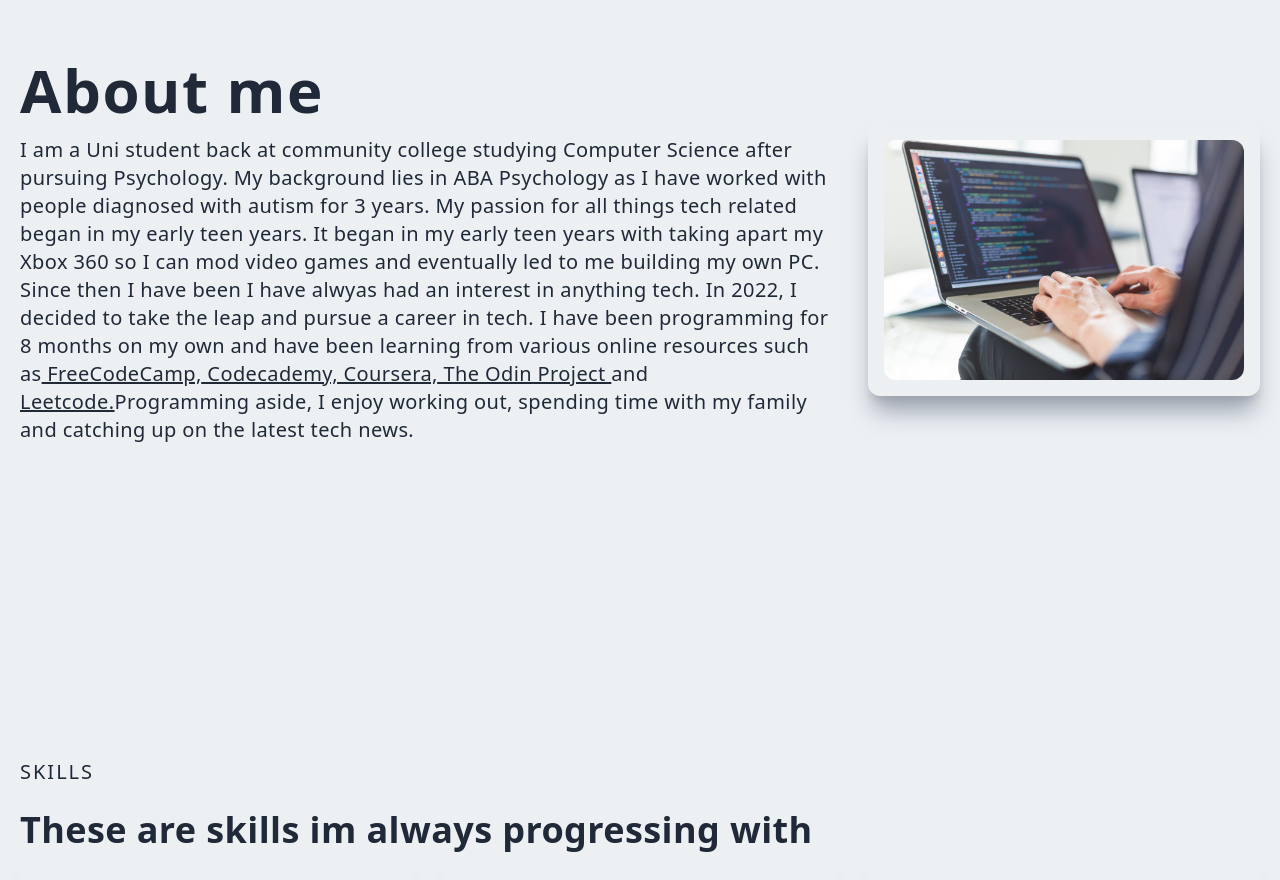
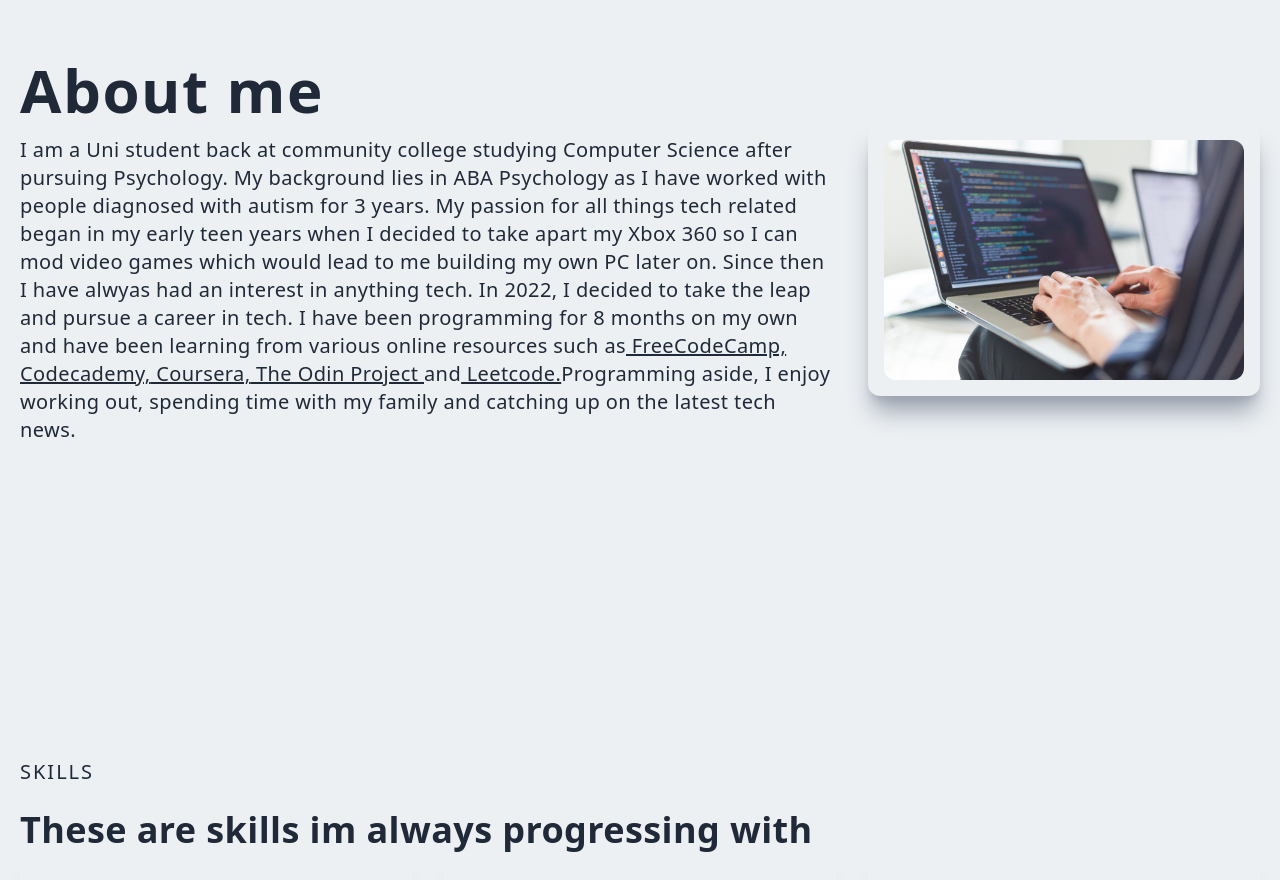
Before and after one commit to avilla212/website-, a Next.js app: page / in a window 1280 px wide. Shown: the part 940-1820 px from the top of the page. Built offline with nearby package versions, Linux system fonts and the light colour scheme.

Commit message:
moreeee grammatical changes

```diff
--- a/components/About.jsx
+++ b/components/About.jsx
@@ -13,9 +13,9 @@ const About = ({image}) => {
                 <p className='py-4 text-xl'>
                   I am a Uni student back at community college studying Computer Science after pursuing Psychology. My background lies in ABA Psychology as I have worked
                   with people diagnosed with autism for 3 years.
-                  My passion for all things tech related
-                  began in my early teen years. It began in my early teen years with taking apart my Xbox 360 so I can mod video games and eventually led to me building my own PC. Since then I have been
-                  I have alwyas had an interest in anything tech. In 2022, I decided to take the leap and pursue a career in tech.
+
+                  My passion for all things tech related began in my early teen years when I decided to take apart my Xbox 360 so I can mod video games which would lead to me building my own PC later on.
+                  Since then I have alwyas had an interest in anything tech. In 2022, I decided to take the leap and pursue a career in tech.
                   I have been programming for 8 months on my own and have been learning from various online resources such as
                   <Link className='underline cursor-pointer' href='https://www.freecodecamp.org/'> FreeCodeCamp,</Link>
                   <Link className='underline cursor-pointer' href='https://www.codecademy.com/'> Codecademy,</Link>
```
